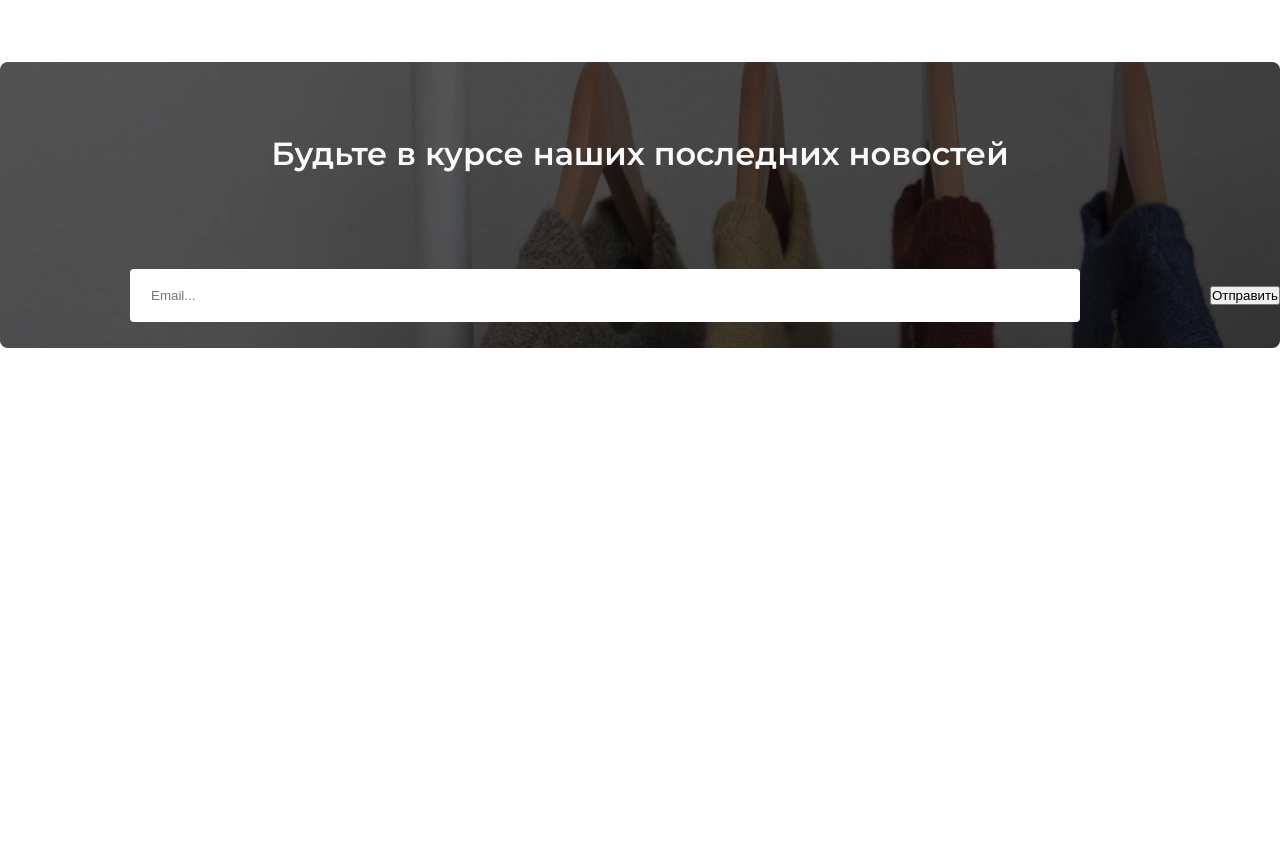
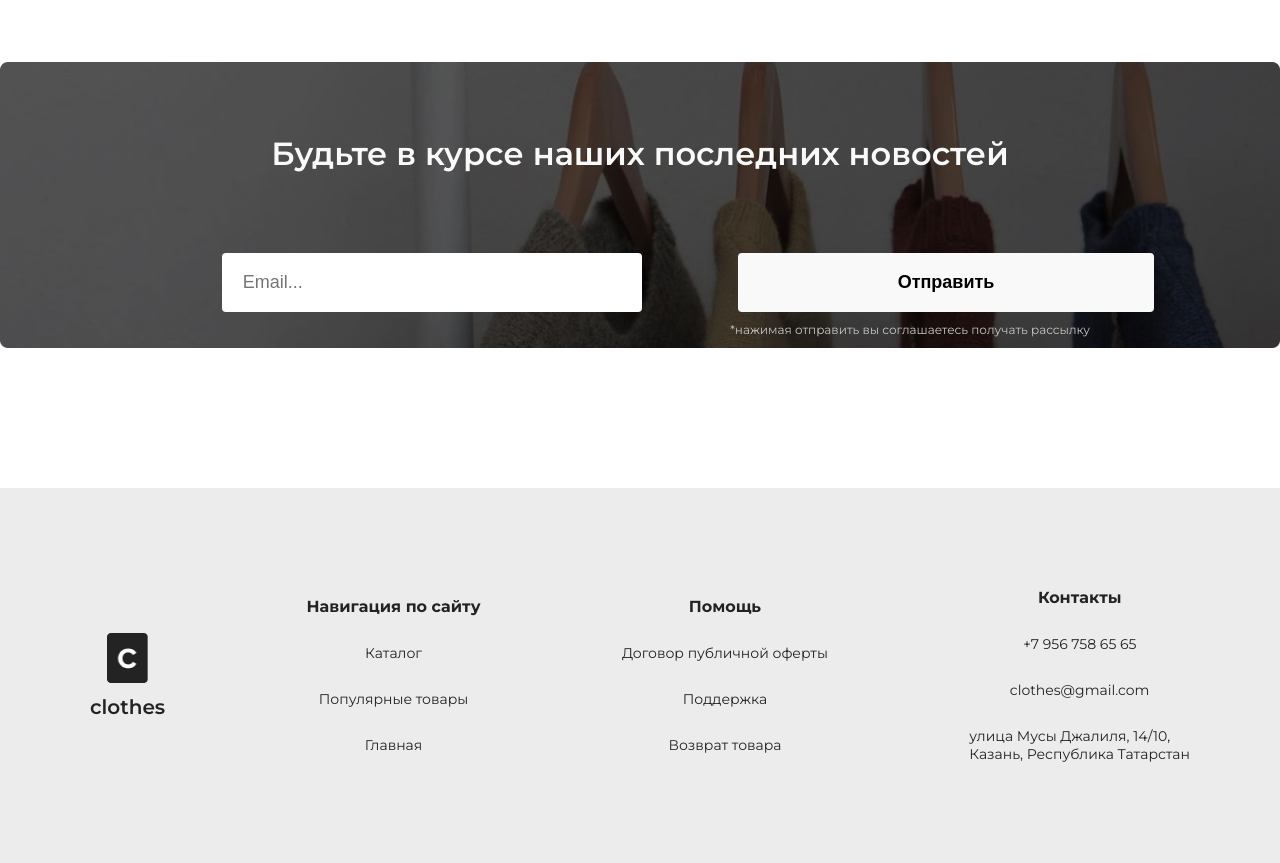
Before and after one commit to fqZell/student, a plain HTML site: page index.html in a window 1280 px wide. Shown: the part 4557-5420 px from the top of the page. Before the commit the page ends 4909 px from the top, so only its background shows below. Drawn offline with Linux system fonts and the light colour scheme.

Commit message:
12.07 ver 2

```diff
--- a/assets/css/style.css
+++ b/assets/css/style.css
@@ -402,8 +402,14 @@ a {
     flex-direction: row;
     justify-content: center;
     align-items: center;
+    flex-wrap: wrap;
 
     gap: 124px;
+}
+
+.partners-img img {
+    width: 96px;
+    height: 96px;
 }
 
 .partners .fa-chevron-down {
@@ -451,16 +457,17 @@ a {
     font-size: 32px;
     color: #f9f9f9;
 
-    margin-bottom: 96px;
+    margin-bottom: 80px;
 }
 
 .subscription-email {
     display: flex;
     flex-direction: row;
-    justify-content: space-between;
+    justify-content: center;
     align-items: center;
+    align-content: center;
 
-    gap: 130px;
+    gap: 96px;
 }
 
 .subscription-email input {
@@ -469,5 +476,86 @@ a {
     padding: 19px 0 19px 21px;
     border-radius: 4px;
 
-    width: 100%;
+    width: 420px;
+
+    font-weight: 400;
+    font-size: 18px;
+    transition: all 0.3s ease-in-out;
+
+    background-color: #f9f9f9d5;
 }
+
+.subscription-email input {
+    background-color: #fff;
+}
+
+.subscription-email button {
+    max-width: 420px;
+
+    outline: none;
+    border: none;
+
+    padding: 19px 160px;
+    border-radius: 4px;
+
+    font-weight: 700;
+    font-size: 18px;
+    cursor: pointer;
+    transition: all 0.3s ease-in-out;
+
+    background-color: #f9f9f9;
+}
+
+.subscription-email button:hover {
+    background-color: #f9f9f9d0;
+}
+
+.subscription-error {
+    width: fit-content;
+    margin-left: auto;
+
+    font-weight: 400;
+    font-size: 12px;
+
+    color: #C6C6C6;
+
+    padding: 10px 190px 0 0;
+}
+
+/* footer */
+.footer {
+    display: flex;
+    flex-direction: row;
+    justify-content: space-between;
+    align-items: center;
+    flex-wrap: wrap;
+
+    gap: 100px;
+
+    margin-top: 136px;
+
+    background-color: #edecec;
+
+    padding: 100px 90px;
+}
+
+.footer-nav {
+    display: flex;
+    flex-direction: column;
+    justify-content: center;
+    align-items: center;
+
+    gap: 28px;
+}
+
+.footer-nav h3 {
+    font-weight: 700;
+    font-size: 16px;
+    color: #232323;
+}
+
+.footer-nav a {
+    font-weight: 400;
+    font-size: 14px;
+    color: #232323;
+}
--- a/index.html
+++ b/index.html
@@ -293,13 +293,64 @@
 
                     </form>
 
+                    <div class="subscription-error">
+
+                        <p>*нажимая отправить вы соглашаетесь получать рассылку</p>
+
+                    </div>
+
                 </div>
 
             </div>
 
         </main>
 
-        <footer></footer>
+        <footer>
+
+            <div class="footer">
+
+                <a href="index.html" class="logo">
+
+                    <img src="assets/img/logo/logo.png" alt="logo">
+
+                    <p>clothes</p>
+
+                </a>
+
+                <div class="footer-nav">
+
+                    <h3>Навигация по сайту</h3>
+
+                    <a href="#">Каталог</a>
+                    <a href="#">Популярные товары</a>
+                    <a href="#">Главная</a>
+
+                </div>
+
+                <div class="footer-nav">
+
+                    <h3>Помощь</h3>
+
+                    <a href="#">Договор публичной оферты</a>
+                    <a href="#">Поддержка</a>
+                    <a href="#">Возврат товара</a>
+
+                </div>
+
+                <div class="footer-nav">
+
+                    <h3>Контакты</h3>
+
+                    <a href="#">+7 956 758 65 65</a>
+                    <a href="#">clothes@gmail.com</a>
+                    <a href="#">улица Мусы Джалиля, 14/10,<br>
+                        Казань, Республика Татарстан</a>
+
+                </div>
+
+            </div>
+
+        </footer>
 
     </div>
 
```
